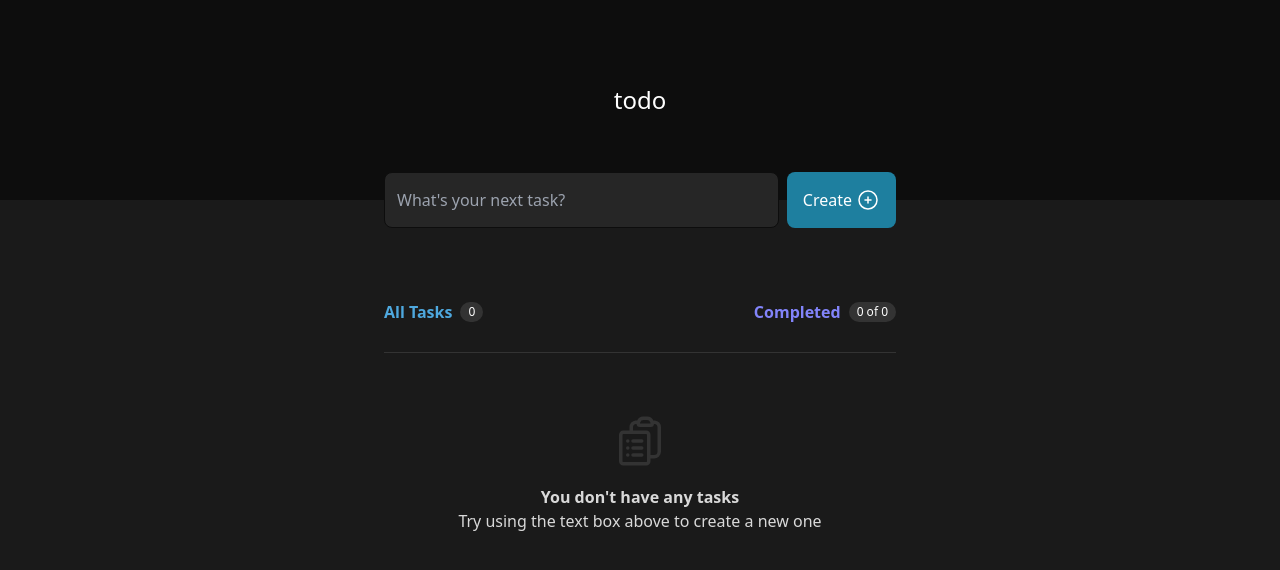
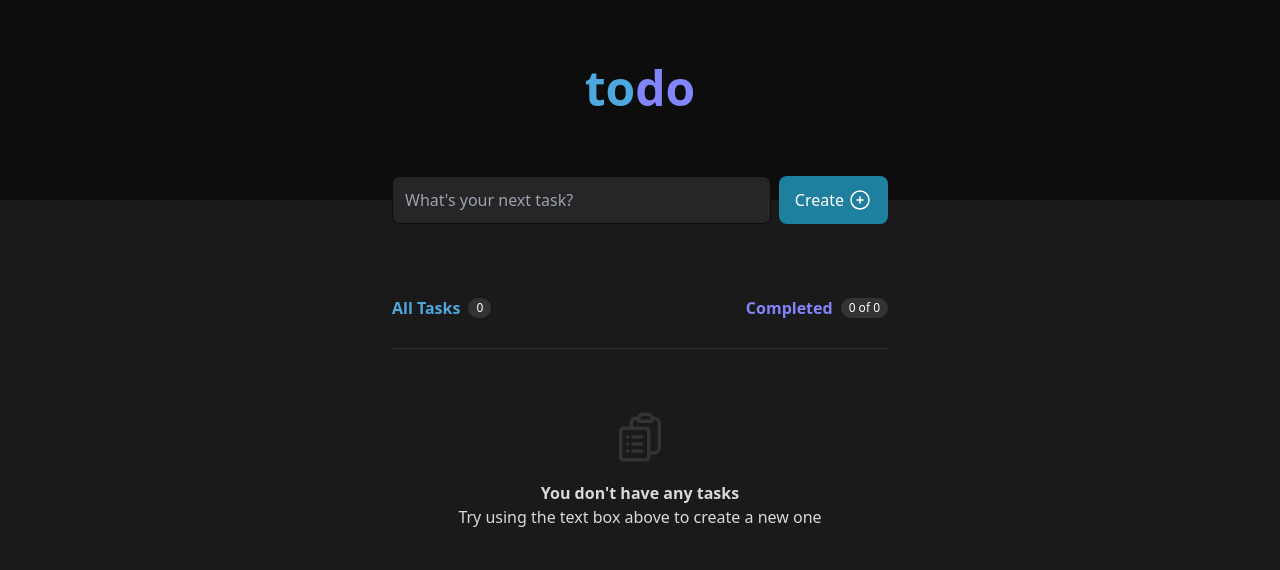
Before and after one commit to CharlesEkkel/my-todo, a React (Vite) app: page / in a window 1280 px wide. Shown: the top 570 px of the page. Built offline with nearby package versions, Linux system fonts and the light colour scheme.

Commit message:
feat: style up the heading

```diff
--- a/src/App.tsx
+++ b/src/App.tsx
@@ -22,9 +22,12 @@ function App() {
   return (
     <div className="h-screen text-grey100">
       <header className="flex items-center justify-center w-screen h-1/4 bg-grey700">
-        <h1 className="text-2xl text-white">todo</h1>
+        <h1 className="mb-6 text-5xl font-bold text-white">
+          <span className="text-blue">to</span>
+          <span className="text-purple">do</span>
+        </h1>
       </header>
-      <main className="flex flex-col gap-2 mx-auto -mt-7 max-w-lg">
+      <main className="flex flex-col gap-2 px-2 mx-auto max-w-lg">
         <NewTask createTask={addTask} />
         <section
           id="allTasks"
--- a/src/components/NewTask.tsx
+++ b/src/components/NewTask.tsx
@@ -30,14 +30,14 @@ export const NewTask = ({ createTask }: NewTaskProps) => {
 
   return (
     <form
-      className="flex flex-row gap-2 justify-center w-full h-14"
+      className="flex flex-row gap-2 justify-center -mt-6 w-full h-12"
       onSubmit={handleSubmit(handleNewTask)}
     >
       <label className="sr-only" htmlFor="taskDesc">
         Task Description:
       </label>
       <input
-        className="flex-1 p-3 rounded-lg border text-grey100 bg-grey500 border-grey700"
+        className="flex-1 p-3 w-24 rounded-lg border text-grey100 bg-grey500 border-grey700"
         type="text"
         id="taskDesc"
         placeholder="What's your next task?"
```
